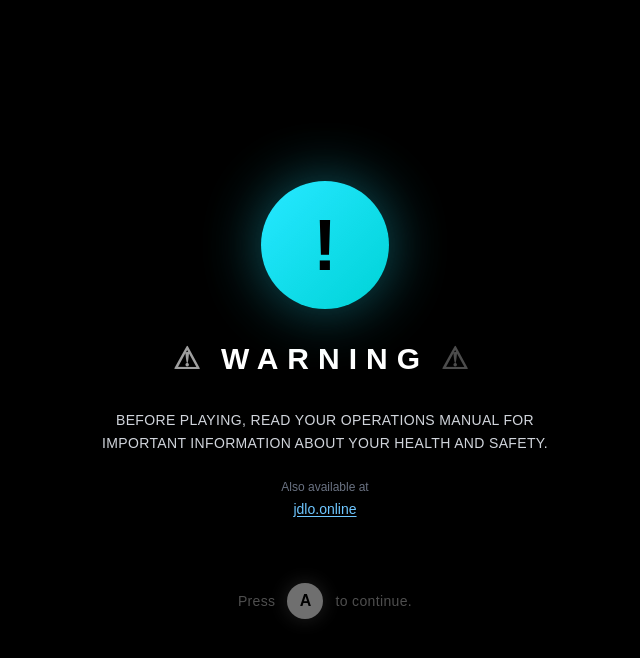
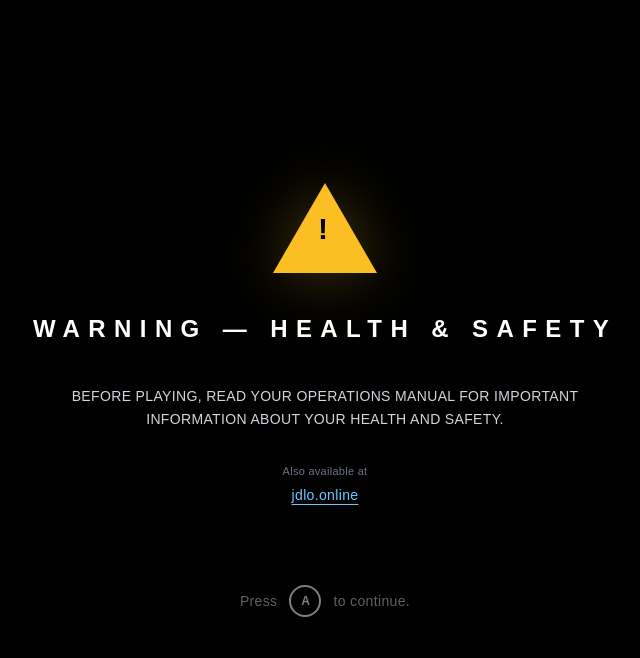
Before and after one commit to eljordp/jdlo-wii, a Next.js app: page / in a window 1280 px wide. Shown: the top 658 px of the page, without its empty margins (315-955 px from the left). Built offline with nearby package versions, Linux system fonts and the light colour scheme; grey boxes are pictures that could not be loaded.

Commit message:
Fix intro: authentic Wii warning triangle, cleaner layout
Co-Authored-By: Claude Opus 4.6 <noreply@anthropic.com>

```diff
--- a/components/WiiApp.tsx
+++ b/components/WiiApp.tsx
@@ -91,42 +91,46 @@ export default function WiiApp() {
             transition={{ duration: 1, ease: 'easeInOut' }}
             onClick={() => setScreen('desktop')}
           >
-            {/* Warning icon with hue-rotate */}
-            <div className="mb-8" style={{ animation: 'hue-shift 4s linear infinite' }}>
-              <div className="w-24 h-24 md:w-32 md:h-32 rounded-full flex items-center justify-center mx-auto shadow-[0_0_60px_rgba(251,191,36,0.4)]"
-                style={{ background: 'linear-gradient(135deg, #fbbf24, #f59e0b)' }}>
-                <span className="text-black text-5xl md:text-7xl font-black select-none">!</span>
+            {/* Warning triangle — authentic Wii style */}
+            <div className="mb-10">
+              <div className="w-0 h-0 mx-auto relative"
+                style={{
+                  borderLeft: '52px solid transparent',
+                  borderRight: '52px solid transparent',
+                  borderBottom: '90px solid #fbbf24',
+                  filter: 'drop-shadow(0 0 30px rgba(251,191,36,0.3))',
+                }}
+              >
+                <span className="absolute text-black text-3xl font-black select-none" style={{ top: '28px', left: '-7px' }}>!</span>
               </div>
             </div>
 
-            <h1 className="text-white text-xl md:text-3xl font-bold tracking-[0.3em] mb-8 uppercase">
-              <span style={{ animation: 'pulse-opacity 2s ease-in-out infinite' }}>⚠</span>
-              <span className="mx-3">WARNING</span>
-              <span style={{ animation: 'pulse-opacity 2s ease-in-out infinite 0.5s' }}>⚠</span>
+            <h1 className="text-white text-lg md:text-2xl font-bold tracking-[0.35em] mb-10 uppercase">
+              WARNING — HEALTH & SAFETY
             </h1>
 
-            <p className="text-gray-300 text-xs md:text-sm max-w-md mb-6 leading-relaxed tracking-wide">
+            <p className="text-gray-300 text-xs md:text-sm max-w-lg mb-8 leading-relaxed tracking-wide">
               BEFORE PLAYING, READ YOUR OPERATIONS MANUAL FOR
               IMPORTANT INFORMATION ABOUT YOUR HEALTH AND SAFETY.
             </p>
-            <p className="text-gray-500 text-xs mb-1">Also available at</p>
+            <p className="text-gray-500 text-[11px] mb-1.5 tracking-wide">Also available at</p>
             <a
               href="https://jdlo.online"
               target="_blank"
               rel="noopener noreferrer"
-              className="text-[#6ec6ff] hover:text-[#9dd8ff] text-sm underline underline-offset-2 mb-16"
+              className="text-[#6ec6ff] hover:text-[#9dd8ff] text-sm underline underline-offset-4 mb-20 tracking-wide"
               onClick={e => e.stopPropagation()}
             >
               jdlo.online
             </a>
 
             {/* Press Ⓐ */}
-            <div className="flex items-center gap-3" style={{ animation: 'pulse-opacity 1.5s ease-in-out infinite' }}>
-              <span className="text-white/70 text-sm tracking-wide">Press</span>
-              <div className="w-9 h-9 rounded-full bg-white flex items-center justify-center shadow-[0_0_20px_rgba(255,255,255,0.3)]">
-                <span className="text-black font-black text-base">A</span>
+            <div className="flex items-center gap-3" style={{ animation: 'pulse-opacity 2s ease-in-out infinite' }}>
+              <span className="text-white/60 text-sm tracking-wide">Press</span>
+              <div className="w-8 h-8 rounded-full border-2 border-white/80 flex items-center justify-center">
+                <span className="text-white/80 font-bold text-xs">A</span>
               </div>
-              <span className="text-white/70 text-sm tracking-wide">to continue.</span>
+              <span className="text-white/60 text-sm tracking-wide">to continue.</span>
             </div>
           </motion.div>
         )}
```
